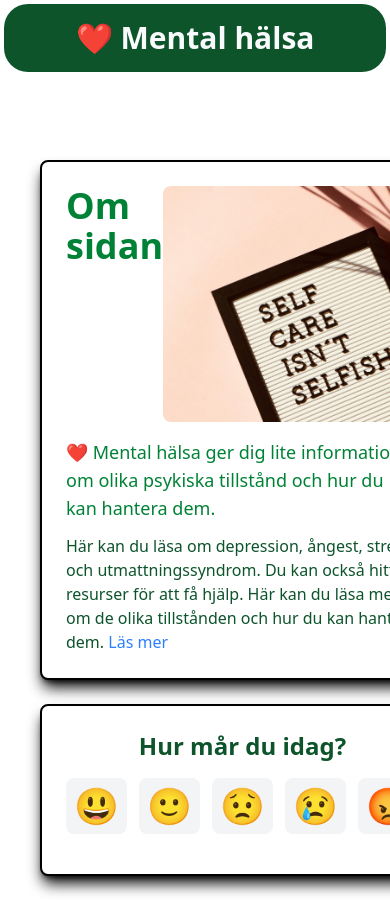
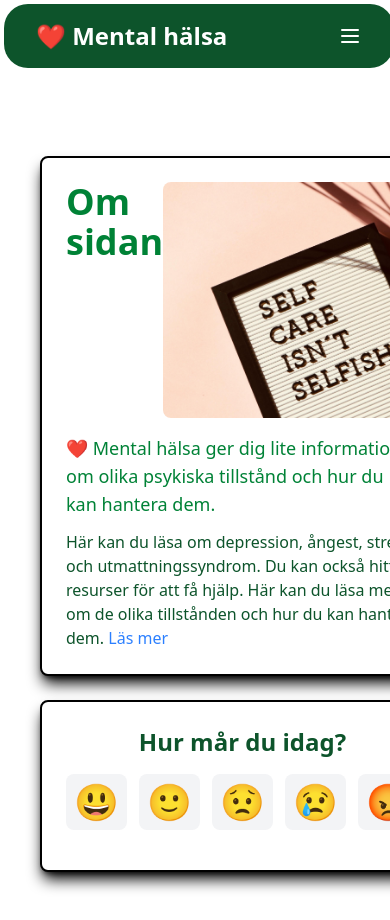
Before and after one commit to Zipelas/react-project, a React (Vite) app: page / in a window 390 px wide. Shown: the top 920 px of the page. Built offline with nearby package versions, Linux system fonts and the light colour scheme.

Commit message:
added hb menu. closes when clicked outsid on links and on close icon. added a scroll. added som styling

```diff
--- a/src/components/Header.tsx
+++ b/src/components/Header.tsx
@@ -1,13 +1,89 @@
+import { Menu, X } from "lucide-react"; // 📌 Ikoner för hamburgermeny och stäng-knapp
+import { useEffect, useState } from "react";
+import Aside from "./Aside";
+
 interface Props {
   bgColor: string;
+  setIsCrisisMode: (value: boolean) => void;
+  isCrisisMode: boolean;
 }
 
-export default function Header({ bgColor }: Props) {
+export default function Header({
+  bgColor,
+  setIsCrisisMode,
+  isCrisisMode,
+}: Props) {
+  const [menuOpen, setMenuOpen] = useState(false);
+
+  // 📌 Funktion för att stänga menyn när man klickar utanför
+  useEffect(() => {
+    const handleClickOutside = (event: MouseEvent) => {
+      const menuElement = document.getElementById("mobile-menu");
+      if (
+        menuOpen &&
+        menuElement &&
+        !menuElement.contains(event.target as Node)
+      ) {
+        setMenuOpen(false);
+      }
+    };
+
+    document.addEventListener("mousedown", handleClickOutside);
+    return () => {
+      document.removeEventListener("mousedown", handleClickOutside);
+    };
+  }, [menuOpen]);
+
   return (
-    <div
-      className={`flex items-center justify-center ${bgColor} text-3xl px-8 py-4 font-bold rounded-3xl m-1`}
-    >
-      <span className="mr-2">❤</span> Mental hälsa
-    </div>
+    <>
+      {/* Header */}
+      <div
+        className={`flex items-center ${bgColor} text-white text-3xl px-8 py-4 font-bold rounded-3xl m-1 w-full`}
+      >
+        {/* Mobil-layout (< 768px) → Text till vänster, Hamburgermeny till höger */}
+        <div className="flex w-full md:hidden justify-between items-center">
+          <h1 className="text-2xl font-bold">❤ Mental hälsa</h1>
+
+          {/* Hamburgermeny-knapp */}
+          <button
+            className="text-white text-3xl"
+            onClick={() => setMenuOpen(!menuOpen)}
+            aria-label="Toggle menu"
+          >
+            {menuOpen ? <X /> : <Menu />}
+          </button>
+        </div>
+
+        {/* Desktop-layout (> 768px) → Texten är centrerad */}
+        <h1 className="hidden md:block w-full text-center text-2xl font-bold">
+          ❤ Mental hälsa
+        </h1>
+      </div>
+
+      {/* Hamburgermenyn visas endast om menuOpen är true */}
+      {menuOpen && (
+        <div
+          id="mobile-menu"
+          className="fixed top-[90px] right-0 h-[80vh] w-1/2 bg-green-900 text-white p-6 shadow-lg rounded-3xl mr-1 overflow-y-auto md:hidden transition-transform transform translate-x-0"
+        >
+          {/* Stäng-knapp (X-ikon) */}
+          <button
+            className="absolute top-4 right-4 text-white text-3xl"
+            onClick={() => setMenuOpen(false)}
+            aria-label="Close menu"
+          >
+            <X />
+          </button>
+
+          {/* Meny (Aside.tsx) */}
+          <Aside
+            bgColor="bg-green-900"
+            setIsCrisisMode={setIsCrisisMode}
+            isCrisisMode={isCrisisMode}
+            closeMenu={() => setMenuOpen(false)}
+          />
+        </div>
+      )}
+    </>
   );
 }
```
